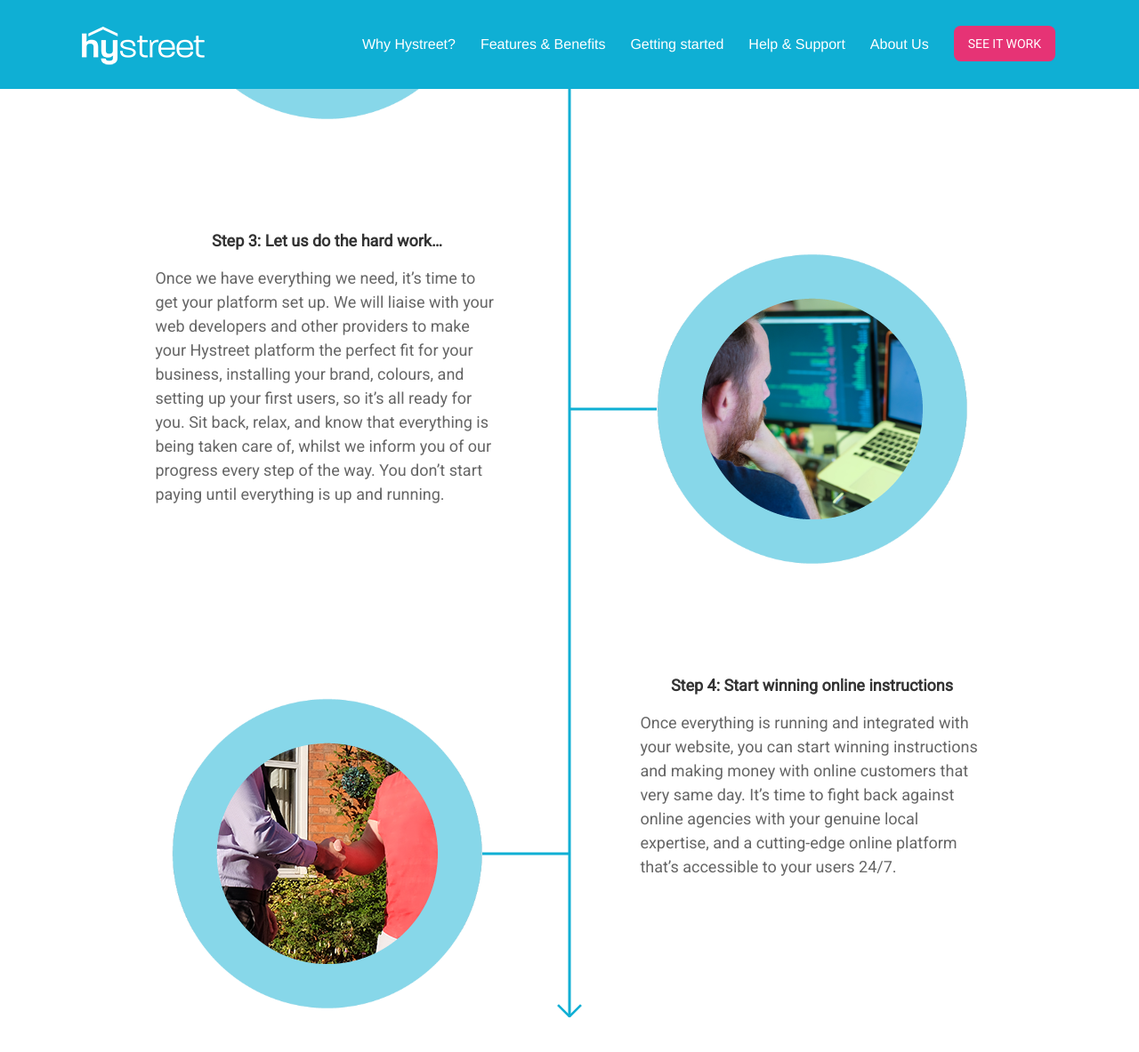
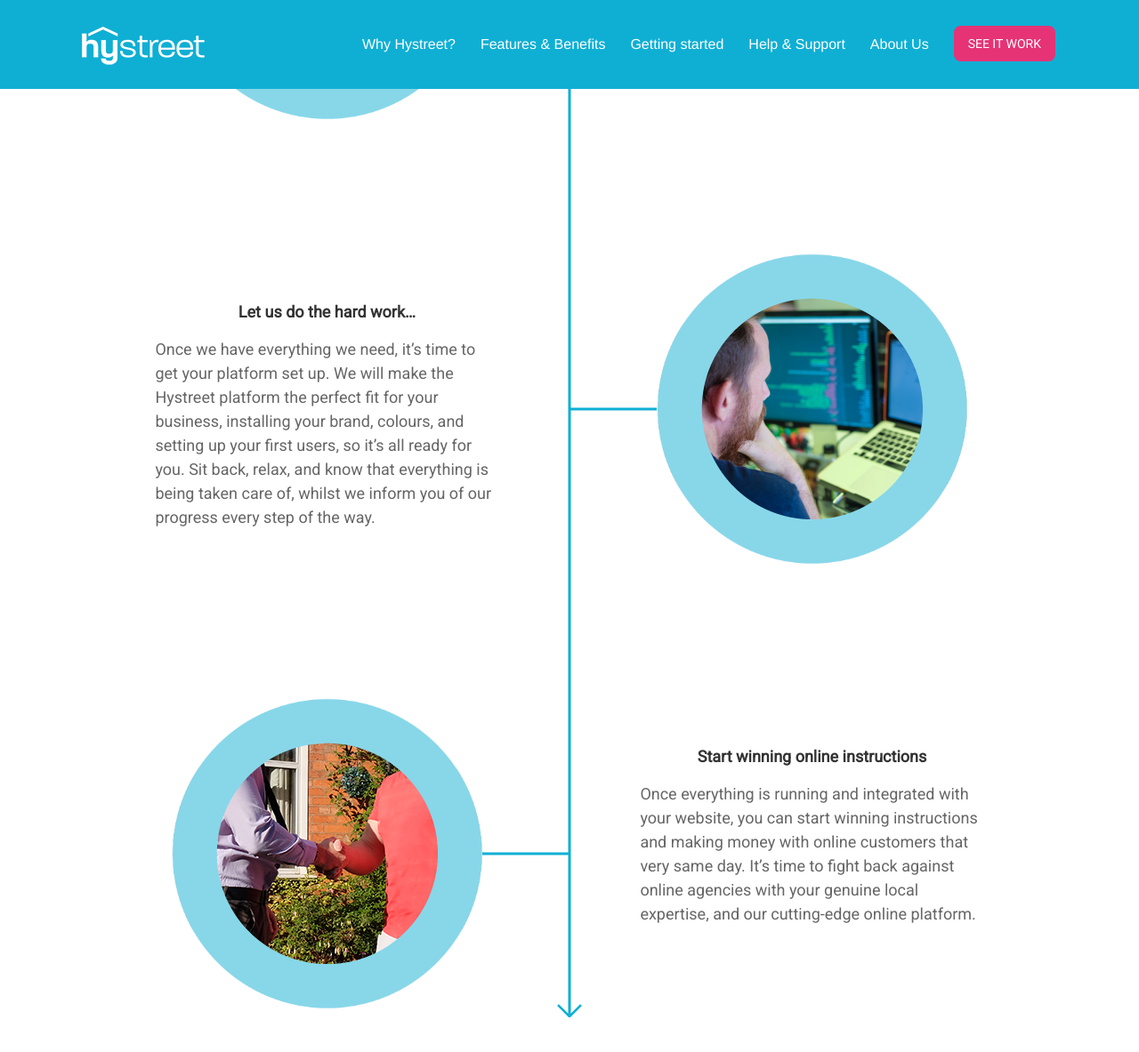
Before and after one commit to hystreet/hystreet.github.io, a Jekyll site: the page built from support/getting-started/index.html, in a window 1280 px wide and 1400 px high, scrolled down 1075 px, cut to the strip 0-1351 px from the top of the window. Shown: the top 1183 px of the strip at 89% size. Built offline with Jekyll 4.4.1, drawn with Linux system fonts in a browser that asks for light colours; some web fonts are replaced; a script that is not in the unit is left out; some of the changed text lies outside the part shown.

Commit message:
Update index.html

```diff
--- a/support/getting-started/index.html
+++ b/support/getting-started/index.html
@@ -24,8 +24,10 @@
       </span>
       <span class="getting-started__article">
         <div class="large-12 columns" style="height: 500px;">
-          <div class="large-6 columns left">
-            <h3>Step 1: See a Demo</h3>
+          <div class="large-6 columns left" style="
+    margin-top: 80px;
+">
+            <h3>See a Demo</h3>
             <p>First off, all you need to do is take a look at our online demo videos to see our product in action for yourself. You don’t even have to leave the comfort of your office! These videos will show you how the product works for other agents out in the real world, and outline how it can bring your business to the next level.</p>
           </div>
           <div class="large-6 columns right layout-text">
@@ -41,17 +43,21 @@
                 <img src="/images/gs-signup.png">
               </div>
         </div>
-      <div class="large-6 columns right">
-       <h3>Step 2: Sign up</h3>
+      <div class="large-6 columns right" style="
+    margin-top: 80px;
+">
+       <h3>Sign up</h3>
       <p>Happy with what you see? Fantastic! Get in touch with us and let's get you on board. We'll get you to fill out our on boarding questionnaire, which gives us all the information we need to start putting together your bespoke Hystreet platform.</p>
         </div>
         </div>
 
         <div class="two-spacing"></div>
               <div class="large-12 columns" style="height: 500px;">
-      <div class="large-6 columns left">
-      <h3>Step 3: Let us do the hard work…</h3>
-      <p>Once we have everything we need, it’s time to get your platform set up. We will liaise with your web developers and other providers to make your Hystreet platform the perfect fit for your business, installing your brand, colours, and setting up your first users, so it’s all ready for you. Sit back, relax, and know that everything is being taken care of, whilst we inform you of our progress every step of the way. You don’t start paying until everything is up and running.</p>
+      <div class="large-6 columns left" style="
+    margin-top: 80px;
+">
+      <h3>Let us do the hard work…</h3>
+      <p>Once we have everything we need, it’s time to get your platform set up. We will make the Hystreet platform the perfect fit for your business, installing your brand, colours, and setting up your first users, so it’s all ready for you. Sit back, relax, and know that everything is being taken care of, whilst we inform you of our progress every step of the way.</p>
        </div>
            <div class="large-6 columns right layout-text">
               <div class="getting-started__wrap">
@@ -67,9 +73,11 @@
                 <img src="/images/gs-handshake.png">
               </div>
           </div>
-      <div class="large-6 columns right">
-      <h3>Step 4: Start winning online instructions</h3>
-      <p>Once everything is running and integrated with your website, you can start winning instructions and making money with online customers that very same day. It’s time to fight back against online agencies with your genuine local expertise, and a cutting-edge online platform that’s accessible to your users 24/7.</p>
+      <div class="large-6 columns right" style="
+    margin-top: 80px;
+">
+      <h3>Start winning online instructions</h3>
+      <p>Once everything is running and integrated with your website, you can start winning instructions and making money with online customers that very same day. It’s time to fight back against online agencies with your genuine local expertise, and our cutting-edge online platform.</p>
                         </div>
         </div>
       </span>
```
